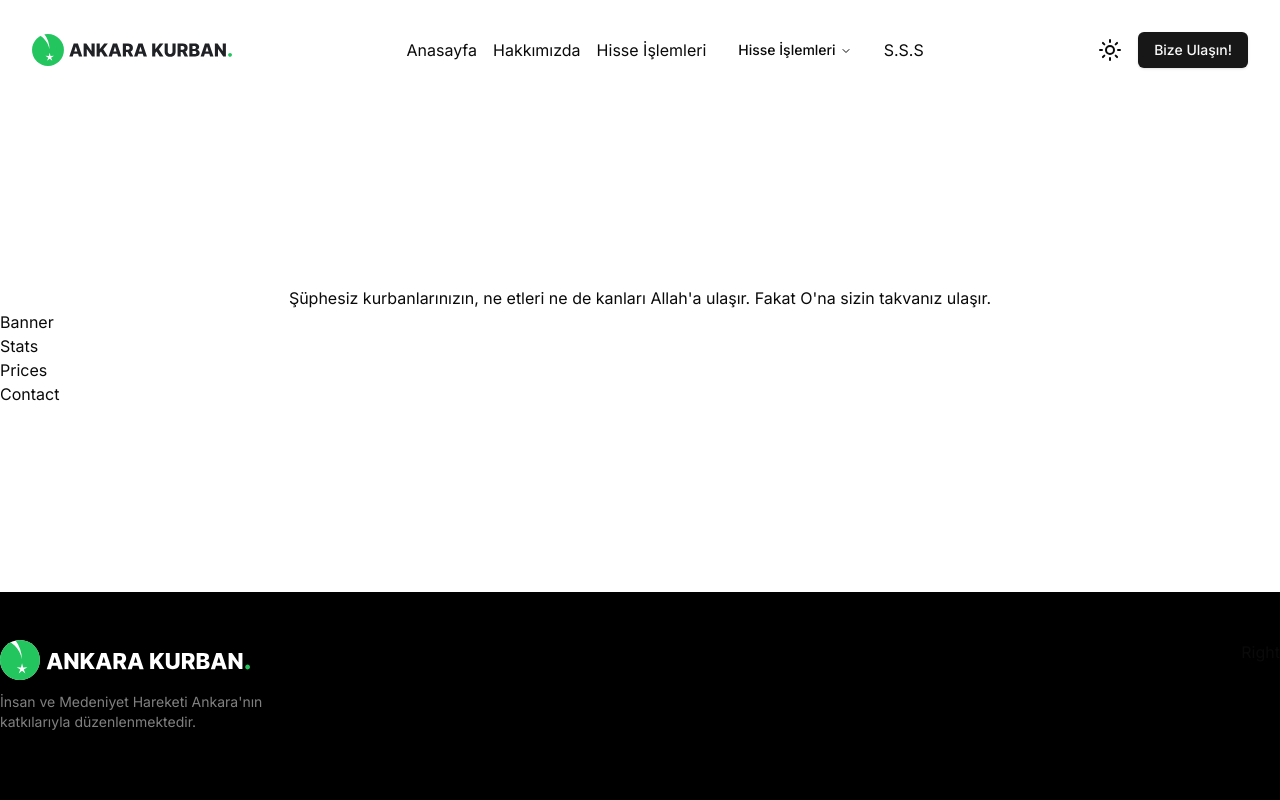
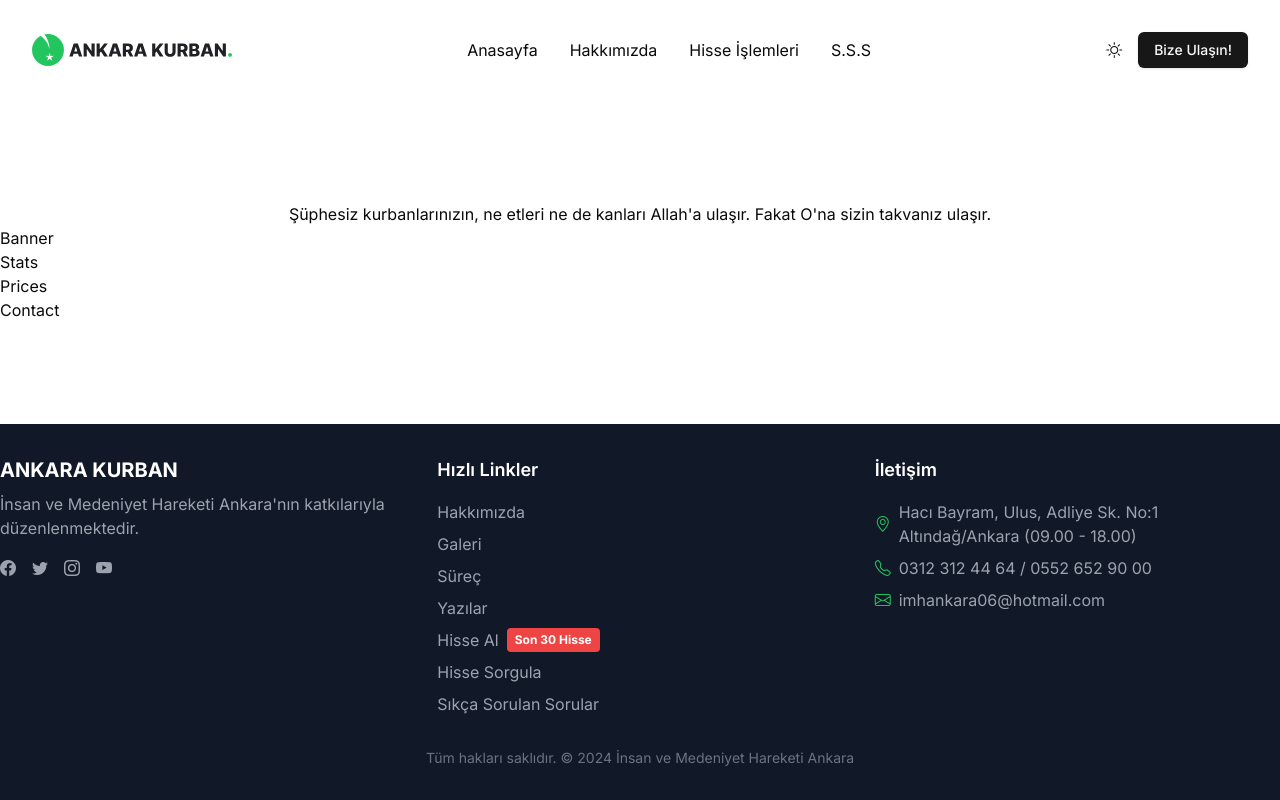
Before and after one commit to oekinci-sa/sacrifice_website, a Next.js app: page / in a window 1280 px wide. Built offline with nearby package versions, Linux system fonts and the light colour scheme.

Commit message:
edited footer with flowbite

```diff
--- a/app/globals.css
+++ b/app/globals.css
@@ -1,3 +1,5 @@
+@import url("https://cdn.jsdelivr.net/npm/bootstrap-icons@1.11.3/font/bootstrap-icons.min.css");
+
 @tailwind base;
 @tailwind components;
 @tailwind utilities;
--- a/components/common/Footer/Footer.tsx
+++ b/components/common/Footer/Footer.tsx
@@ -7,11 +7,102 @@
 
 const Footer = () => {
   return (
+    <footer className="bg-gray-900 text-white py-8">
+      <div className="container mx-auto grid grid-cols-1 md:grid-cols-3 gap-8">
+        {/* Logo ve Sosyal Medya */}
+        <div>
+          <h2 className="text-xl font-bold mb-2">ANKARA KURBAN</h2>
+          <p className="text-gray-400 mb-4">
+            İnsan ve Medeniyet Hareketi Ankara'nın katkılarıyla
+            düzenlenmektedir.
+          </p>
+          <div className="flex space-x-4">
+            <a href="#" className="text-gray-400 hover:text-white">
+              <i className="bi bi-facebook"></i>
+            </a>
+            <a href="#" className="text-gray-400 hover:text-white">
+              <i className="bi bi-twitter"></i>
+            </a>
+            <a href="#" className="text-gray-400 hover:text-white">
+              <i className="bi bi-instagram"></i>
+            </a>
+            <a href="#" className="text-gray-400 hover:text-white">
+              <i className="bi bi-youtube"></i>
+            </a>
+          </div>
+        </div>
 
-    <div className="flex justify-between bg-black pt-12 pb-6">
-      <LeftPart></LeftPart>
-      <RightPart></RightPart>
-    </div>
+        {/* Hızlı Linkler */}
+        <div>
+          <h3 className="text-lg font-semibold mb-4">Hızlı Linkler</h3>
+          <ul className="space-y-2">
+            <li>
+              <a href="#" className="text-gray-400 hover:text-white">
+                Hakkımızda
+              </a>
+            </li>
+            <li>
+              <a href="#" className="text-gray-400 hover:text-white">
+                Galeri
+              </a>
+            </li>
+            <li>
+              <a href="#" className="text-gray-400 hover:text-white">
+                Süreç
+              </a>
+            </li>
+            <li>
+              <a href="#" className="text-gray-400 hover:text-white">
+                Yazılar
+              </a>
+            </li>
+            <li>
+              <a
+                href="#"
+                className="text-gray-400 hover:text-white flex items-center"
+              >
+                Hisse Al
+                <span className="bg-red-500 text-white text-xs font-bold ml-2 px-2 py-1 rounded">
+                  Son 30 Hisse
+                </span>
+              </a>
+            </li>
+            <li>
+              <a href="#" className="text-gray-400 hover:text-white">
+                Hisse Sorgula
+              </a>
+            </li>
+            <li>
+              <a href="#" className="text-gray-400 hover:text-white">
+                Sıkça Sorulan Sorular
+              </a>
+            </li>
+          </ul>
+        </div>
+
+        {/* İletişim */}
+        <div>
+          <h3 className="text-lg font-semibold mb-4">İletişim</h3>
+          <ul className="space-y-2">
+            <li className="text-gray-400 flex items-center">
+              <i className="bi bi-geo-alt text-green-500 mr-2"></i>
+              Hacı Bayram, Ulus, Adliye Sk. No:1 Altındağ/Ankara (09.00 - 18.00)
+            </li>
+            <li className="text-gray-400 flex items-center">
+              <i className="bi bi-telephone text-green-500 mr-2"></i>
+              0312 312 44 64 / 0552 652 90 00
+            </li>
+            <li className="text-gray-400 flex items-center">
+              <i className="bi bi-envelope text-green-500 mr-2"></i>
+              imhankara06@hotmail.com
+            </li>
+          </ul>
+        </div>
+      </div>
+      <div className="mt-8 text-center text-gray-500 text-sm">
+        Tüm hakları saklıdır. © 2024 İnsan ve Medeniyet Hareketi Ankara
+      </div>
+    </footer>
   );
 }
 
--- a/components/common/Header/Header.tsx
+++ b/components/common/Header/Header.tsx
@@ -2,7 +2,7 @@
 
 import Logo from './Logo';
 import Navigation from './Navigation';
-import LeftPart from './LeftPart';
+import RightPart from './RightPart';
 
 
 const Header = () => {
@@ -10,7 +10,7 @@
     <div className="flex justify-between items-center m-8">
       <Logo></Logo>
       <Navigation></Navigation>
-      <LeftPart></LeftPart>
+      <RightPart></RightPart>
     </div>
   );
 }
--- a/components/common/Header/Navigation.tsx
+++ b/components/common/Header/Navigation.tsx
@@ -1,44 +1,13 @@
 import React from 'react'
 import Link from "next/link";
 
-import {
-  NavigationMenu,
-  NavigationMenuContent,
-  NavigationMenuIndicator,
-  NavigationMenuItem,
-  NavigationMenuLink,
-  NavigationMenuList,
-  NavigationMenuTrigger,
-  NavigationMenuViewport,
-} from "@/components/ui/navigation-menu";
-
-import { navigationMenuTriggerStyle } from "@/components/ui/navigation-menu";
-
 const Navigation = () => {
   return (
-    <div>
-      <NavigationMenu>
-        <NavigationMenuList className='flex space-x-4'>
-          <NavigationMenuItem>
-            <Link href="/">Anasayfa</Link>
-          </NavigationMenuItem>
-          <NavigationMenuItem>
-            <Link href="/hakkimizda">Hakkımızda</Link>
-          </NavigationMenuItem>
-          <NavigationMenuItem>
-            <Link href="/">Hisse İşlemleri</Link>
-          </NavigationMenuItem>
-          <NavigationMenuItem>
-            <NavigationMenuTrigger>Hisse İşlemleri</NavigationMenuTrigger>
-            <NavigationMenuContent>
-              <NavigationMenuLink>Link</NavigationMenuLink>
-            </NavigationMenuContent>
-          </NavigationMenuItem>
-          <NavigationMenuItem>
-            <Link href="/">S.S.S</Link>
-          </NavigationMenuItem>
-        </NavigationMenuList>
-      </NavigationMenu>
+    <div className='flex gap-8'>
+      <Link href="/">Anasayfa</Link>
+      <Link href="/hakkimizda">Hakkımızda</Link>
+      <Link href="/hisseal">Hisse İşlemleri</Link>
+      <Link href="/sss">S.S.S</Link>
     </div>
   );
 }
--- a/components/common/Header/LeftPart.tsx
+++ b/components/common/Header/RightPart.tsx
@@ -3,10 +3,10 @@
 import Link from 'next/link';
 import React from 'react'
 
-const LeftPart = () => {
+const RightPart = () => {
   return (
-    <div className='flex items-center space-x-4'>
-      <Sun />
+    <div className="flex items-center space-x-4">
+      <i className="bi bi-brightness-high"></i>
       <Button>
         <Link href="/iletisim">Bize Ulaşın!</Link>
       </Button>
@@ -14,4 +14,4 @@
   );
 }
 
-export default LeftPart
+export default RightPart
```
